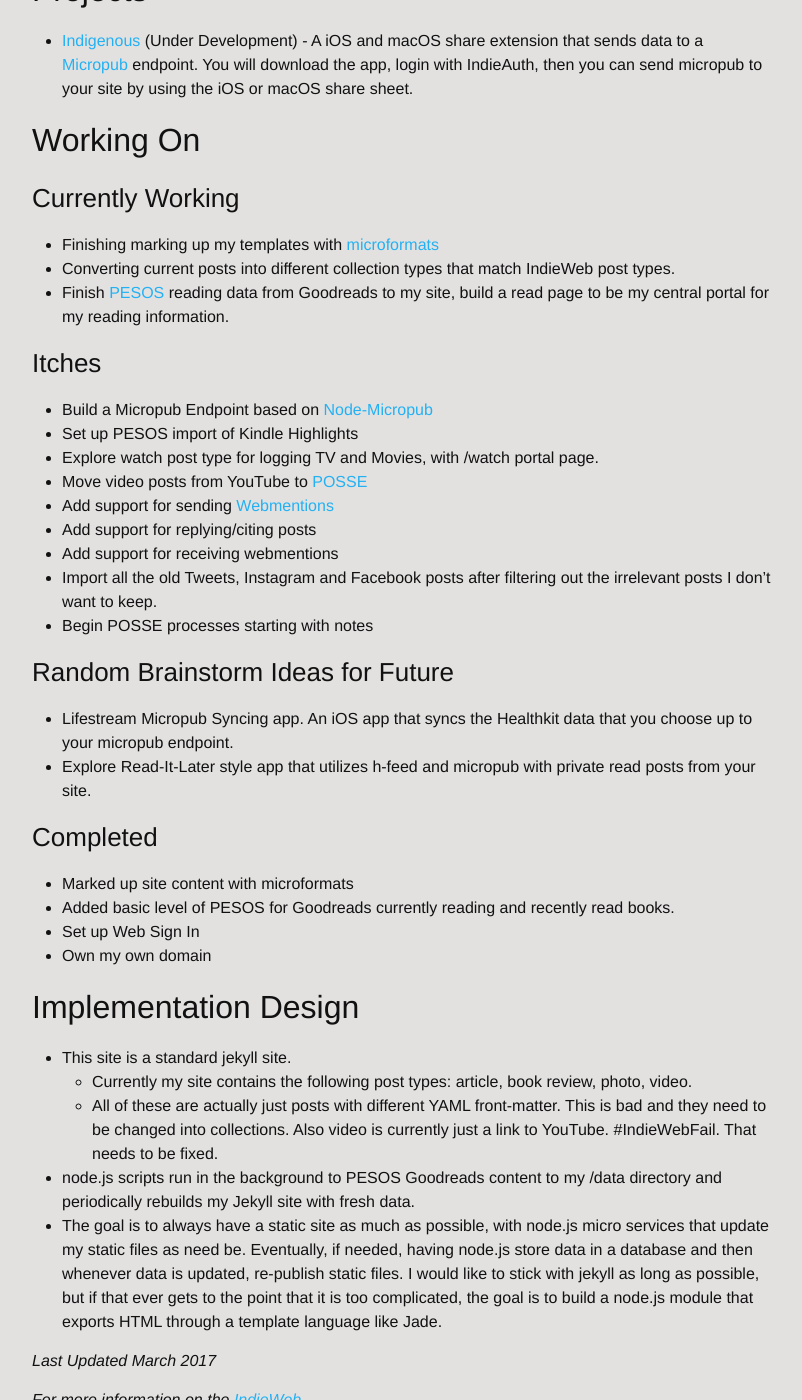
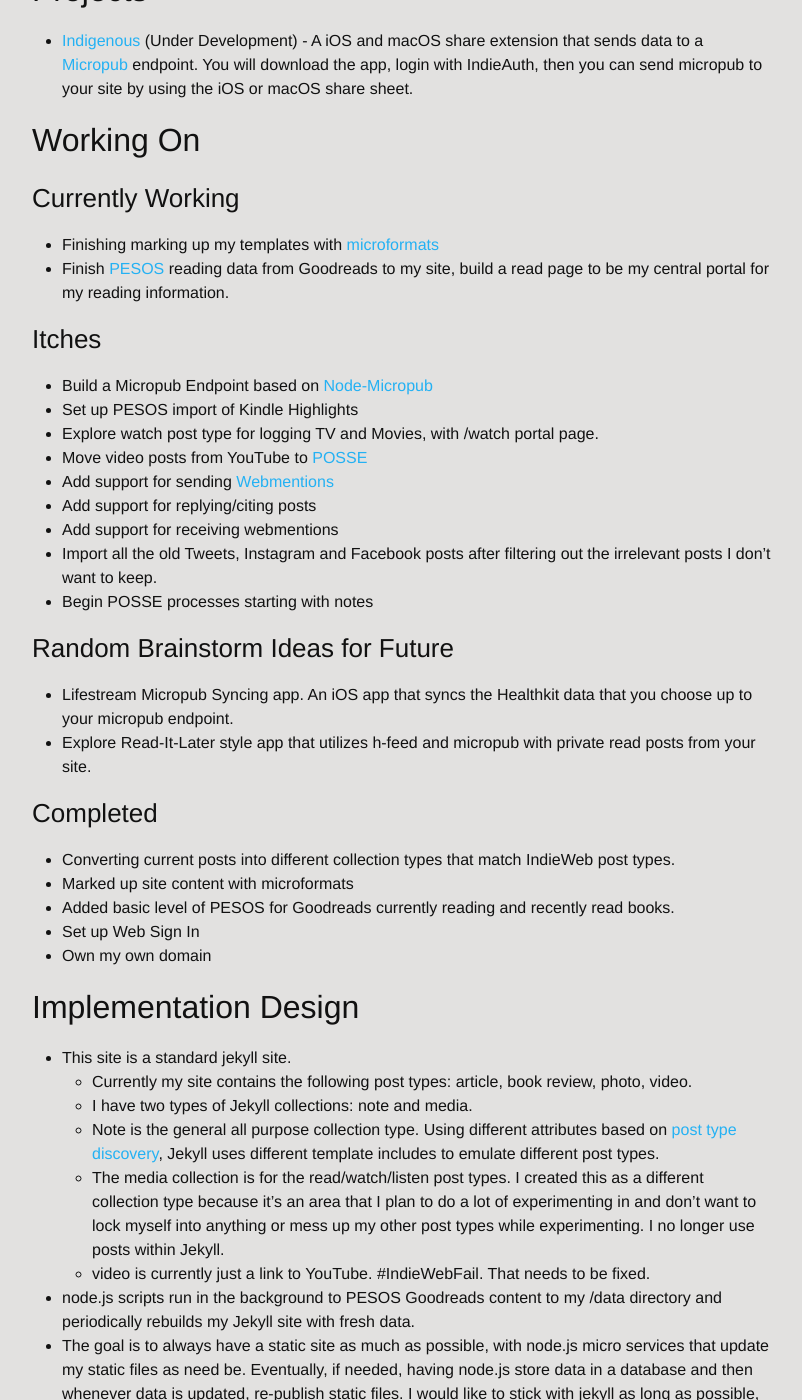
Before and after one commit to EdwardHinkle/eddie-personal, a Jekyll site: the page built from _source/indieweb.md, in a window 1280 px wide and 1400 px high, scrolled down 261 px. Shown: the whole window, without its empty margins (238-1040 px from the left). Built offline with Jekyll 4.4.1, drawn with Linux system fonts in a browser that asks for light colours; nearby versions of some CDN libraries; comment, search, counter and statistics services are not loaded.

Commit message:
Update indieweb page

```diff
--- a/_source/indieweb.md
+++ b/_source/indieweb.md
@@ -35,6 +35,7 @@
 * Explore Read-It-Later style app that utilizes h-feed and micropub with private read posts from your site.
 
 ### Completed
+* Converting current posts into different collection types that match IndieWeb post types.
 * Marked up site content with microformats
 * Added basic level of PESOS for Goodreads currently reading and recently read books.
 * Set up Web Sign In
@@ -43,7 +44,10 @@
 ## Implementation Design
 * This site is a standard jekyll site.
 	* Currently my site contains the following post types: article, book review, photo, video.
-	* All of these are actually just posts with different YAML front-matter. This is bad and they need to be changed into collections. Also video is currently just a link to YouTube. #IndieWebFail. That needs to be fixed.
+	* I have two types of Jekyll collections: note and media.
+    * Note is the general all purpose collection type. Using different attributes based on [post type discovery](https://indieweb.org/post-type-discovery), Jekyll uses different template includes to emulate different post types.
+    * The media collection is for the read/watch/listen post types. I created this as a different collection type because it's an area that I plan to do a lot of experimenting in and don't want to lock myself into anything or mess up my other post types while experimenting. I no longer use posts within Jekyll.
+  * video is currently just a link to YouTube. #IndieWebFail. That needs to be fixed.
 * node.js scripts run in the background to PESOS Goodreads content to my /data directory and periodically rebuilds my Jekyll site with fresh data.
 * The goal is to always have a static site as much as possible, with node.js micro services that update my static files as need be. Eventually, if needed, having node.js store data in a database and then whenever data is updated, re-publish static files. I would like to stick with jekyll as long as possible, but if that ever gets to the point that it is too complicated, the goal is to build a node.js module that exports HTML through a template language like Jade.
 
```
Also changed, not shown: other parts of _source/indieweb.md (+2 -2 lines).
